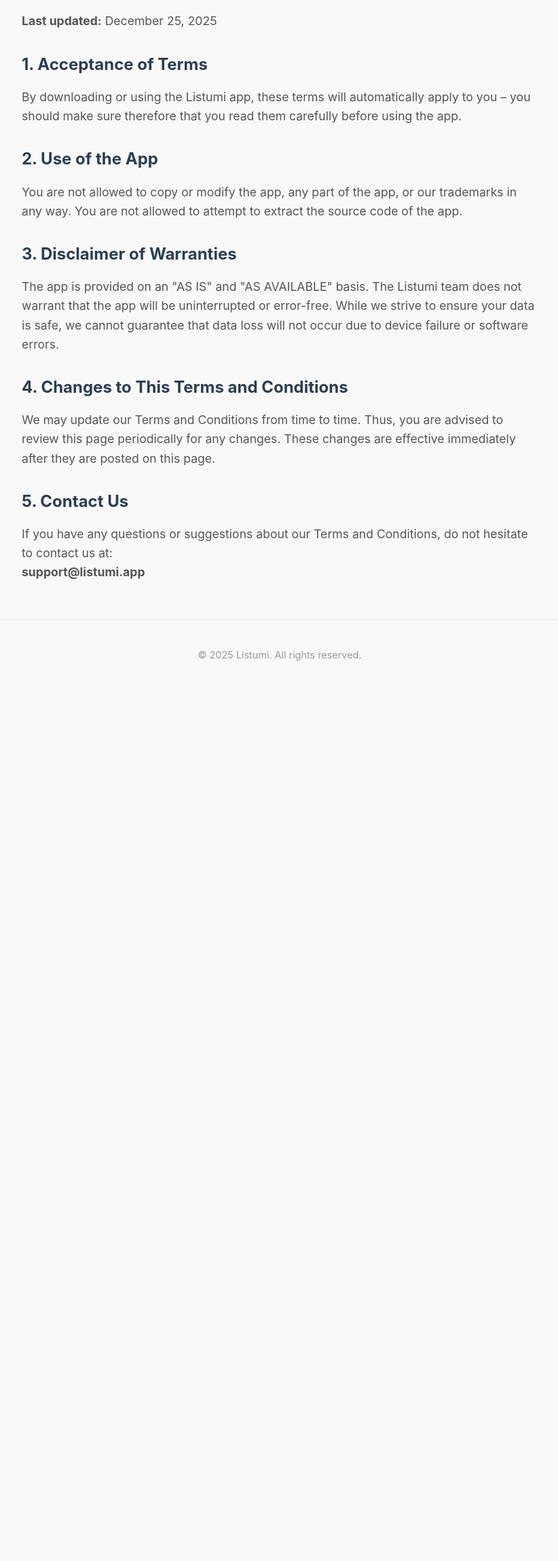
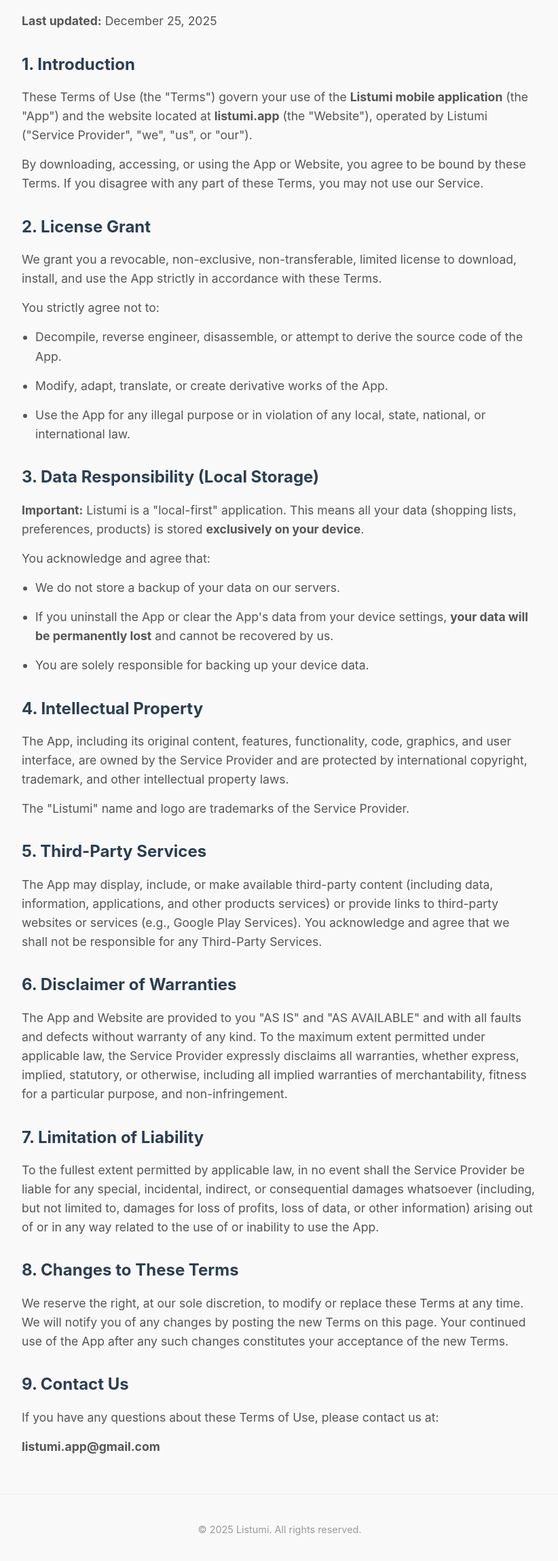
Before and after one commit to Listumi/website, a plain HTML site: page terms-of-use/index.html in a window 1280 px wide. Shown: the part 185-2482 px from the top of the page at 68% size, without its empty margins (228-1050 px from the left). Before the commit the page ends 1201 px from the top, so only its background shows below. Drawn offline with Linux system fonts and the light colour scheme.

Commit message:
update text

```diff
--- a/terms-of-use/index.html
+++ b/terms-of-use/index.html
@@ -23,21 +23,47 @@
         <h1>Terms of Use</h1>
         <p><strong>Last updated:</strong> December 25, 2025</p>
 
-        <h2>1. Acceptance of Terms</h2>
-        <p>By downloading or using the Listumi app, these terms will automatically apply to you – you should make sure therefore that you read them carefully before using the app.</p>
+        <h2>1. Introduction</h2>
+        <p>These Terms of Use (the "Terms") govern your use of the <strong>Listumi mobile application</strong> (the "App") and the website located at <strong>listumi.app</strong> (the "Website"), operated by Listumi ("Service Provider", "we", "us", or "our").</p>
+        <p>By downloading, accessing, or using the App or Website, you agree to be bound by these Terms. If you disagree with any part of these Terms, you may not use our Service.</p>
 
-        <h2>2. Use of the App</h2>
-        <p>You are not allowed to copy or modify the app, any part of the app, or our trademarks in any way. You are not allowed to attempt to extract the source code of the app.</p>
+        <h2>2. License Grant</h2>
+        <p>We grant you a revocable, non-exclusive, non-transferable, limited license to download, install, and use the App strictly in accordance with these Terms.</p>
+        <p>You strictly agree not to:</p>
+        <ul>
+            <li>Decompile, reverse engineer, disassemble, or attempt to derive the source code of the App.</li>
+            <li>Modify, adapt, translate, or create derivative works of the App.</li>
+            <li>Use the App for any illegal purpose or in violation of any local, state, national, or international law.</li>
+        </ul>
 
-        <h2>3. Disclaimer of Warranties</h2>
-        <p>The app is provided on an "AS IS" and "AS AVAILABLE" basis. The Listumi team does not warrant that the app will be uninterrupted or error-free. While we strive to ensure your data is safe, we cannot guarantee that data loss will not occur due to device failure or software errors.</p>
+        <h2>3. Data Responsibility (Local Storage)</h2>
+        <p><strong>Important:</strong> Listumi is a "local-first" application. This means all your data (shopping lists, preferences, products) is stored <strong>exclusively on your device</strong>.</p>
+        <p>You acknowledge and agree that:</p>
+        <ul>
+            <li>We do not store a backup of your data on our servers.</li>
+            <li>If you uninstall the App or clear the App's data from your device settings, <strong>your data will be permanently lost</strong> and cannot be recovered by us.</li>
+            <li>You are solely responsible for backing up your device data.</li>
+        </ul>
 
-        <h2>4. Changes to This Terms and Conditions</h2>
-        <p>We may update our Terms and Conditions from time to time. Thus, you are advised to review this page periodically for any changes. These changes are effective immediately after they are posted on this page.</p>
+        <h2>4. Intellectual Property</h2>
+        <p>The App, including its original content, features, functionality, code, graphics, and user interface, are owned by the Service Provider and are protected by international copyright, trademark, and other intellectual property laws.</p>
+        <p>The "Listumi" name and logo are trademarks of the Service Provider.</p>
 
-        <h2>5. Contact Us</h2>
-        <p>If you have any questions or suggestions about our Terms and Conditions, do not hesitate to contact us at: <br>
-        <strong>support@listumi.app</strong> </p>
+        <h2>5. Third-Party Services</h2>
+        <p>The App may display, include, or make available third-party content (including data, information, applications, and other products services) or provide links to third-party websites or services (e.g., Google Play Services). You acknowledge and agree that we shall not be responsible for any Third-Party Services.</p>
+
+        <h2>6. Disclaimer of Warranties</h2>
+        <p>The App and Website are provided to you "AS IS" and "AS AVAILABLE" and with all faults and defects without warranty of any kind. To the maximum extent permitted under applicable law, the Service Provider expressly disclaims all warranties, whether express, implied, statutory, or otherwise, including all implied warranties of merchantability, fitness for a particular purpose, and non-infringement.</p>
+
+        <h2>7. Limitation of Liability</h2>
+        <p>To the fullest extent permitted by applicable law, in no event shall the Service Provider be liable for any special, incidental, indirect, or consequential damages whatsoever (including, but not limited to, damages for loss of profits, loss of data, or other information) arising out of or in any way related to the use of or inability to use the App.</p>
+
+        <h2>8. Changes to These Terms</h2>
+        <p>We reserve the right, at our sole discretion, to modify or replace these Terms at any time. We will notify you of any changes by posting the new Terms on this page. Your continued use of the App after any such changes constitutes your acceptance of the new Terms.</p>
+
+        <h2>9. Contact Us</h2>
+        <p>If you have any questions about these Terms of Use, please contact us at:</p>
+        <p><strong>listumi.app@gmail.com</strong></p>
     </main>
 
     <footer>
```
Also changed, not shown: privacy-policy/index.html (+45 -13 lines).
